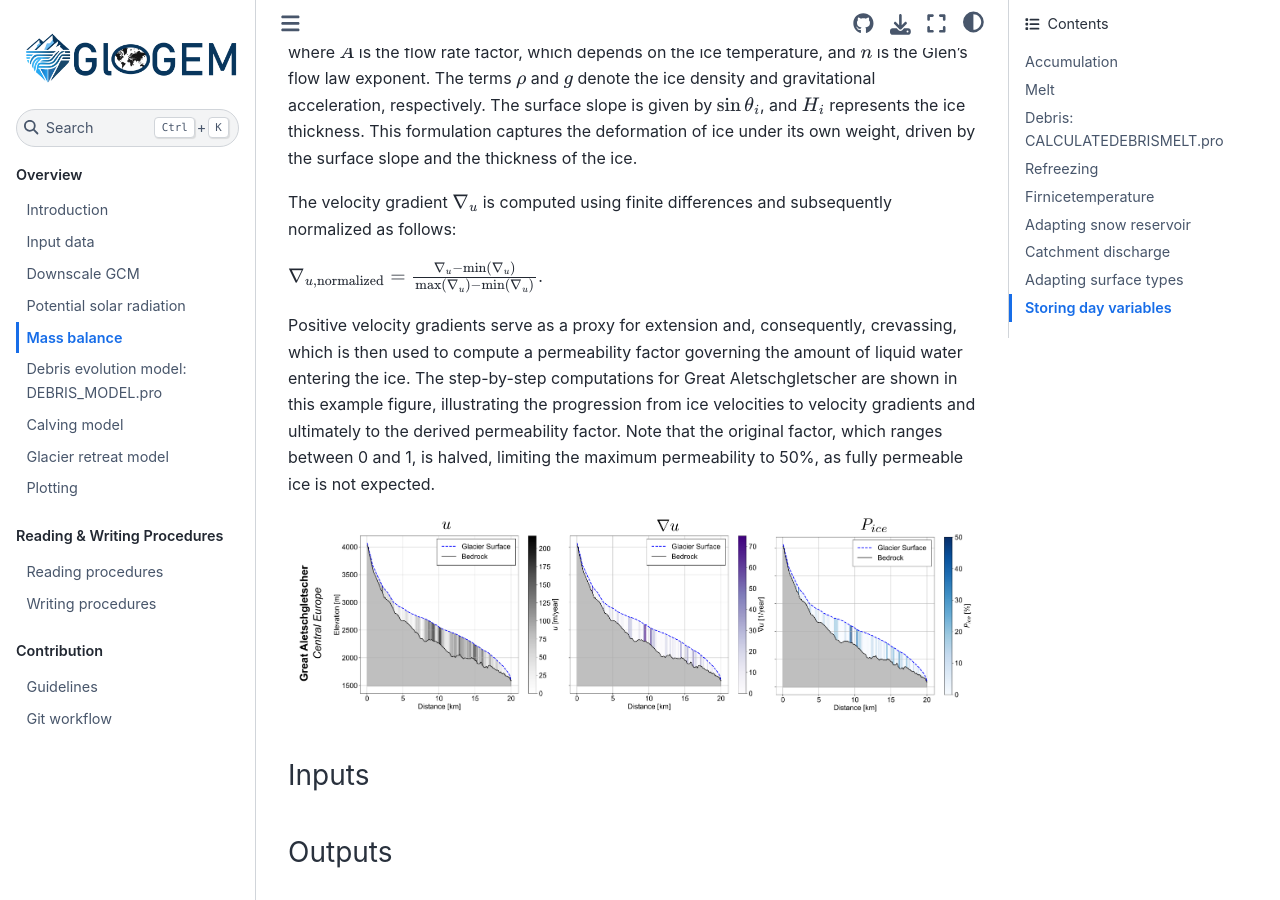
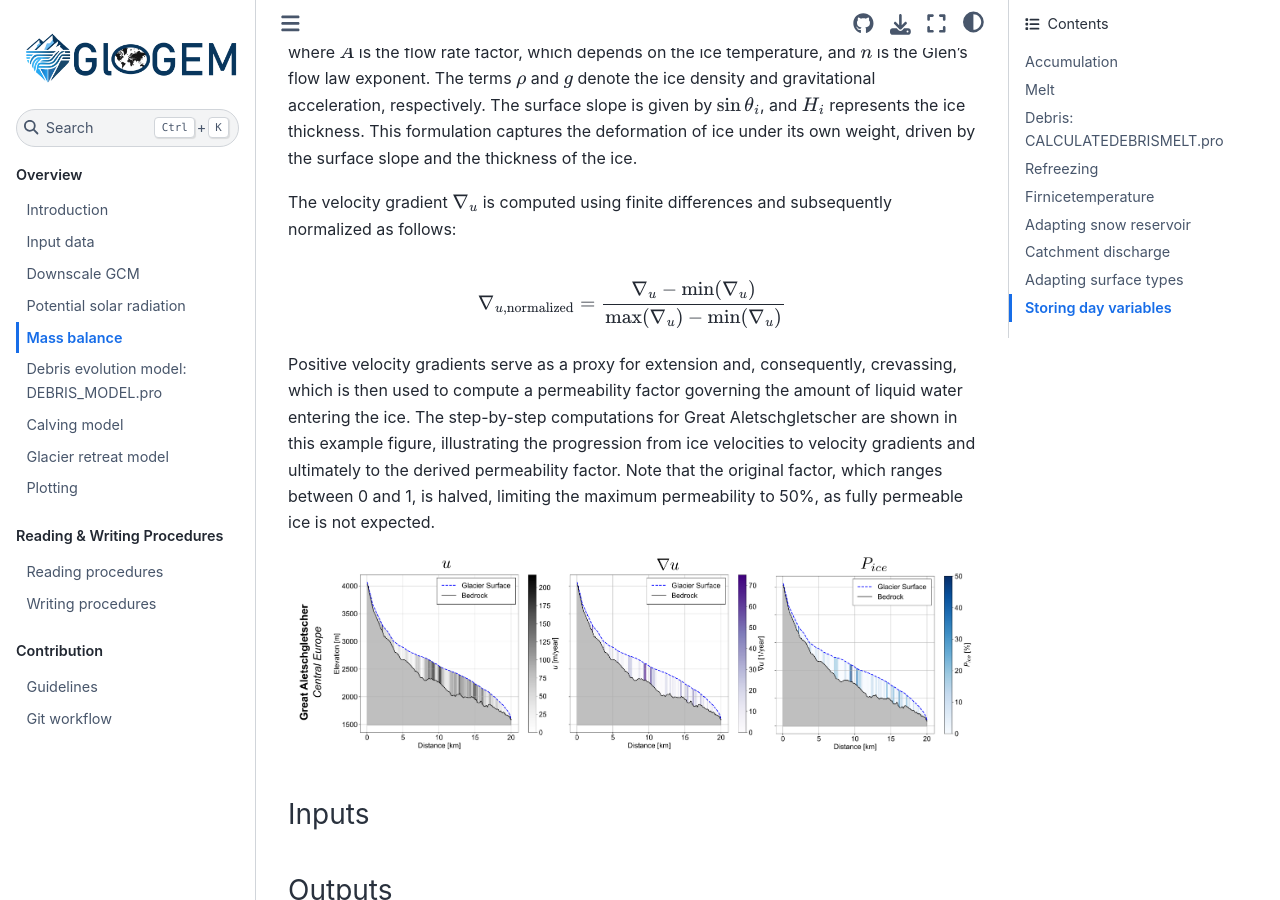
Before and after one commit to eth-vaw-glaciology/GloGEM-doc-temp, a Sphinx documentation site: the page built from docs/source/Mass-balance-model.md, in a window 1280 px wide and 900 px high, scrolled down 3605 px. Built offline with Sphinx 7.4.7 and the Sphinx Book theme 1.1.4, drawn with Linux system fonts in a browser that asks for light colours.

Commit message:
adjust equation

```diff
--- a/docs/source/Mass-balance-model.md
+++ b/docs/source/Mass-balance-model.md
@@ -78,7 +78,11 @@ where $A$ is the flow rate factor, which depends on the ice temperature, and $n$
 
 The velocity gradient $\nabla_{u}$ is computed using finite differences and subsequently normalized as follows:
 
-$\nabla_{u,\text{normalized}} = \frac{\nabla_{u} - \min(\nabla_{u})}{\max(\nabla_{u}) - \min(\nabla_{u})}$.
+$$
+\begin{equation}
+\nabla_{u,\text{normalized}} = \frac{\nabla_{u} - \min(\nabla_{u})}{\max(\nabla_{u}) - \min(\nabla_{u})}
+\end{equation}
+$$
 
 Positive velocity gradients serve as a proxy for extension and, consequently, crevassing, which is then used to compute a permeability factor governing the amount of liquid water entering the ice. The step-by-step computations for Great Aletschgletscher are shown in this example figure, illustrating the progression from ice velocities to velocity gradients and ultimately to the derived permeability factor. Note that the original factor, which ranges between 0 and 1, is halved, limiting the maximum permeability to 50%, as fully permeable ice is not expected.
 
```
